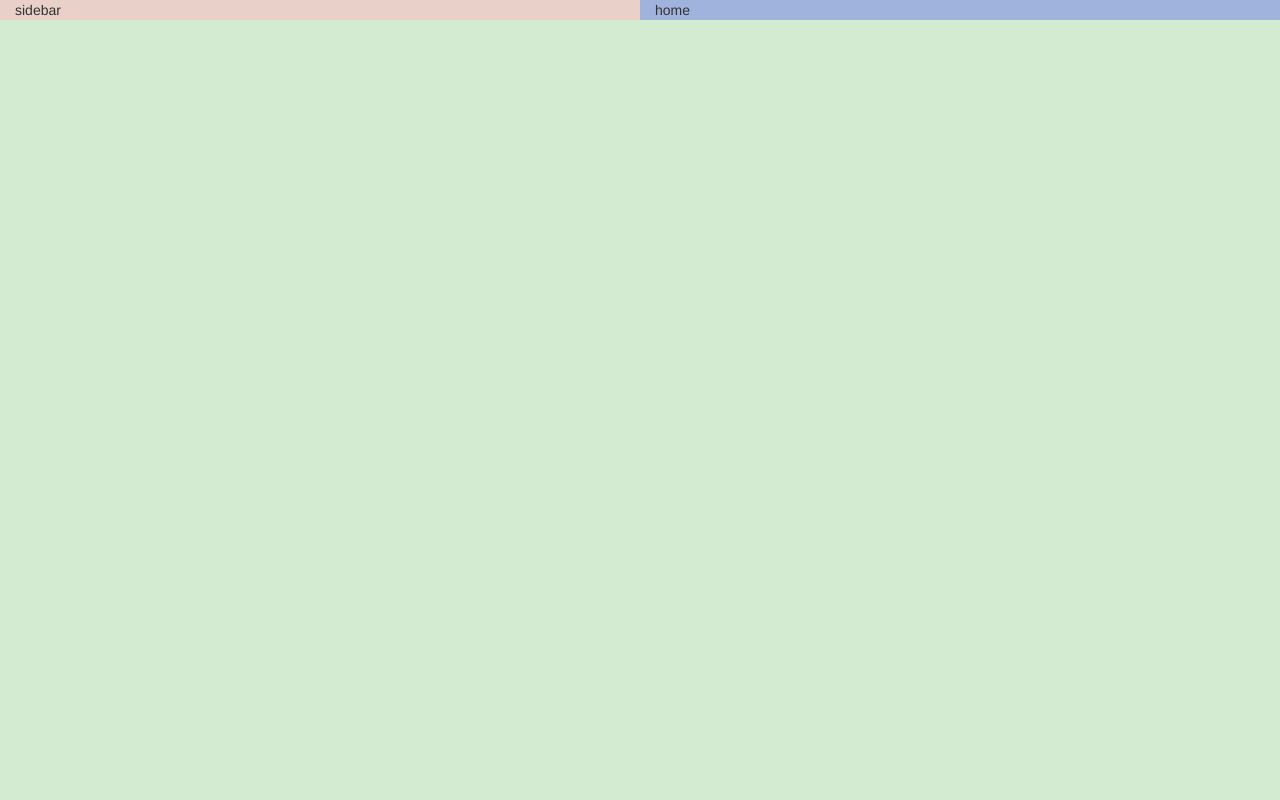
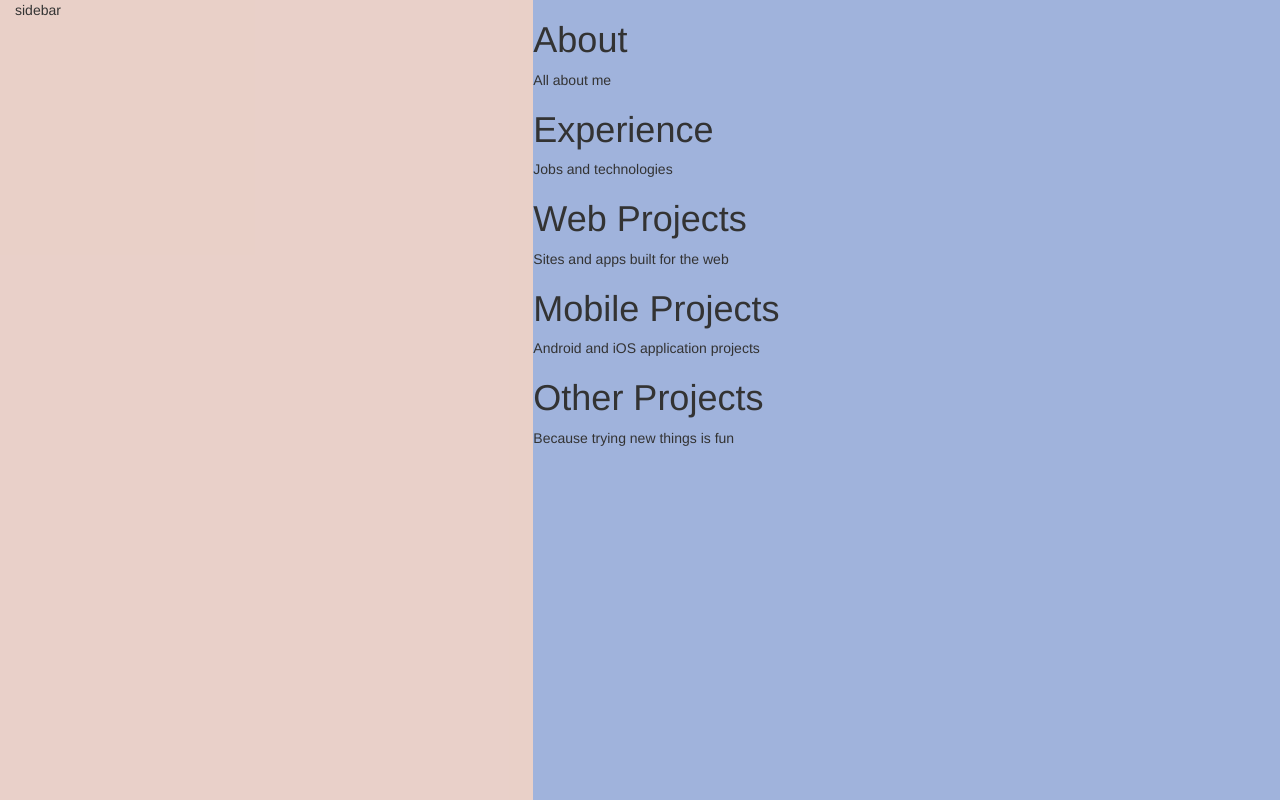
Before and after one commit to Brymastr/angular-test, a website: page index.html in a window 1280 px wide. Drawn offline with nearby package versions, Linux system fonts and the light colour scheme.

Commit message:
ng-repeat on home items

```diff
--- a/app/pages/home/homeController.js
+++ b/app/pages/home/homeController.js
@@ -1,3 +1,27 @@
 /**
  * Created by Brycen on 2015-02-19.
  */
+
+angular.module('portfolioApp')
+    .controller('HomeController', function() {
+        this.items = homeItems;
+    });
+
+var homeItems = [
+    {
+        title: 'About',
+        description: 'All about me'
+    }, {
+        title: 'Experience',
+        description: 'Jobs and technologies'
+    }, {
+        title: 'Web Projects',
+        description: 'Sites and apps built for the web'
+    }, {
+        title: 'Mobile Projects',
+        description: 'Android and iOS application projects'
+    }, {
+        title: 'Other Projects',
+        description: 'Because trying new things is fun'
+    }
+];
--- a/app/pages/home/homeView.html
+++ b/app/pages/home/homeView.html
@@ -1,3 +1,10 @@
-<div id="home" class="col-md-6 col-xs-12">
-    home
+<div id="home" class="col-md-7 col-xs-12" ng-controller="HomeController as home">
+    <div class="row home-item" ng-repeat="item in home.items">
+        <div class="row">
+            <div class="col-md-12 col-xs-12 h1">{{item.title}}</div>
+        </div>
+        <div class="row">
+            <div class="col-md-12 col-xs-12 p">{{item.description}}</div>
+        </div>
+    </div>
 </div>
--- a/app/shared/menu/menuView.html
+++ b/app/shared/menu/menuView.html
@@ -1,3 +1,3 @@
-<div id="menu" class="col-md-6 hidden-sm hidden-xs">
+<div id="menu" class="col-md-5 hidden-sm hidden-xs">
     sidebar
 </div>
--- a/assets/css/_general.scss
+++ b/assets/css/_general.scss
@@ -1,11 +1,14 @@
 body {
   background: rgba(10, 149, 0, 0.18);
+  overflow: hidden;
 }
 
 #home {
   background: rgba(0, 0, 255, 0.24);
+  height: 100vh;
 }
 
 #menu {
   background: rgba(255, 182, 193, 0.51);
+  height: 100vh;
 }
--- a/index.html
+++ b/index.html
@@ -21,9 +21,13 @@
 
 
 <script src="node_modules/angular/angular.js"></script>
+
+<!--TODO: somehow autoload, maybe with browserify-->
 <script src="app/app.module.js"></script>
 <script src="app/app.routes.js"></script>
 <script src="app/shared/menu/menuDirective.js"></script>
+<script src="app/pages/home/homeController.js"></script>
+
 <script src="bower_components/jquery/dist/jquery.min.js"></script>
 <script src="bower_components/bootstrap/dist/js/bootstrap.min.js"></script>
 </body>
```
Also changed, not shown: assets/css/main.css, 1 other file.
